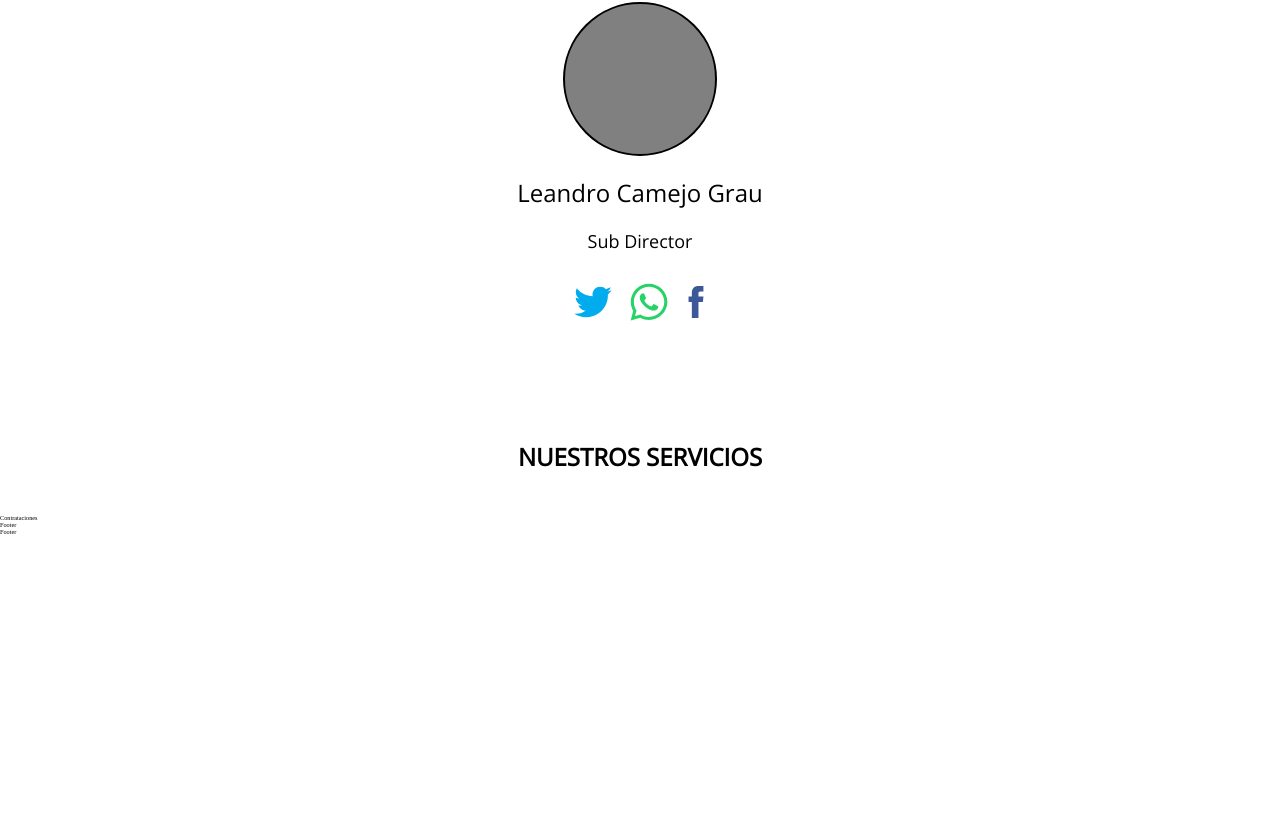
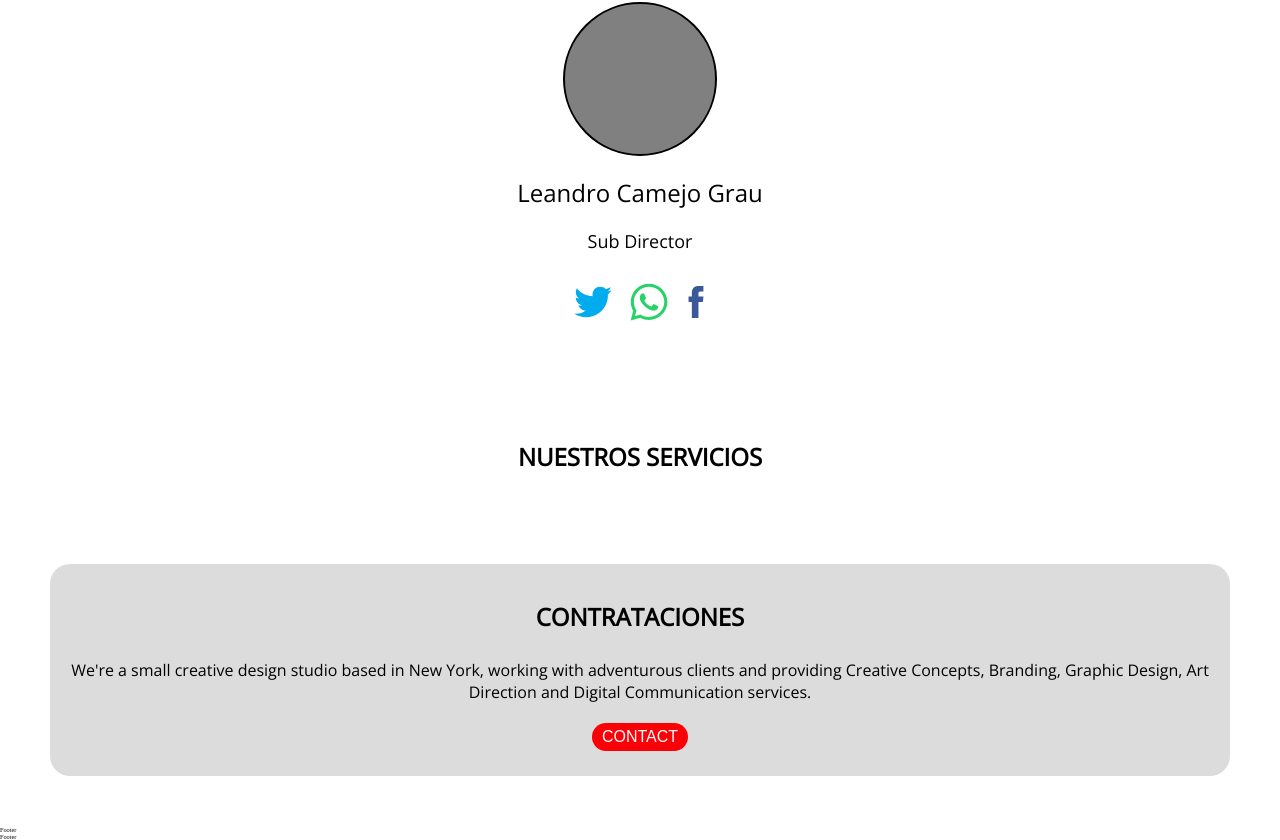
Before and after one commit to EndYou01/Coreman, a React (Vite) app in the folder coremant-vite/: page / in a window 1280 px wide. Shown: the part 1534-2374 px from the top of the page. Before the commit the page ends 2069 px from the top, so only its background shows below. Built offline with nearby package versions, Linux system fonts and the light colour scheme.

Commit message:
finished Contrataciones

```diff
--- a/coremant-vite/src/components/contrataciones/Contrataciones.jsx
+++ b/coremant-vite/src/components/contrataciones/Contrataciones.jsx
@@ -2,6 +2,12 @@ import React from 'react'
 
 export const Contrataciones = () => {
   return (
-    <div>Contrataciones</div>
+    <div className='contrataciones-container'>
+      <h1>CONTRATACIONES</h1>
+      <p>
+        We're a small creative design studio based in New York, working with adventurous clients and providing Creative Concepts, Branding, Graphic Design, Art Direction and Digital Communication services.
+      </p>
+      <button>CONTACT</button>
+    </div>
   )
 }
--- a/coremant-vite/src/styles/components/contrataciones.scss
+++ b/coremant-vite/src/styles/components/contrataciones.scss
@@ -0,0 +1,29 @@
+.contrataciones-container{
+  display: flex;
+  margin: 5rem;
+  padding: 2rem;
+  padding-bottom: 2.5rem;
+  flex-direction: column;
+  align-items: center;
+  background-color: gainsboro;
+  border-radius: 2rem;
+  h1 {
+    font-size: $FontSize_L;
+    font-family: OpenSans-Regular;
+  }
+  p {
+    text-align: center;
+    margin-top: 1rem;
+    margin-bottom: 2rem;
+    font-size: $FontSize_S;
+    font-family: OpenSans-Regular;
+  }
+  button {
+    border: none ;
+    color: $whiteColor;
+    font-size: $FontSize_S;
+    border-radius: 2rem;
+    padding: 0.5rem 1rem;
+    background-color: $secundaryColor;
+  }
+}
```
